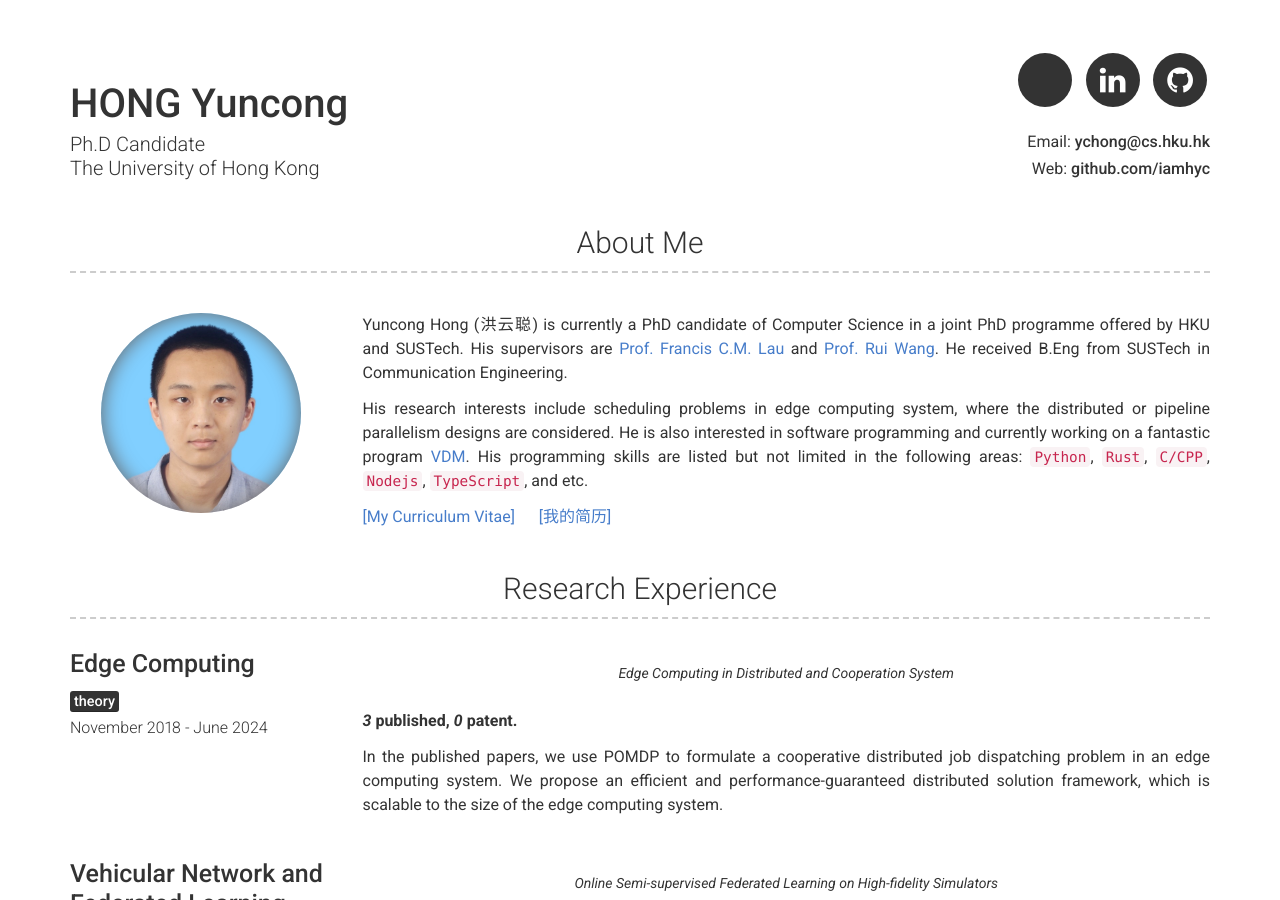
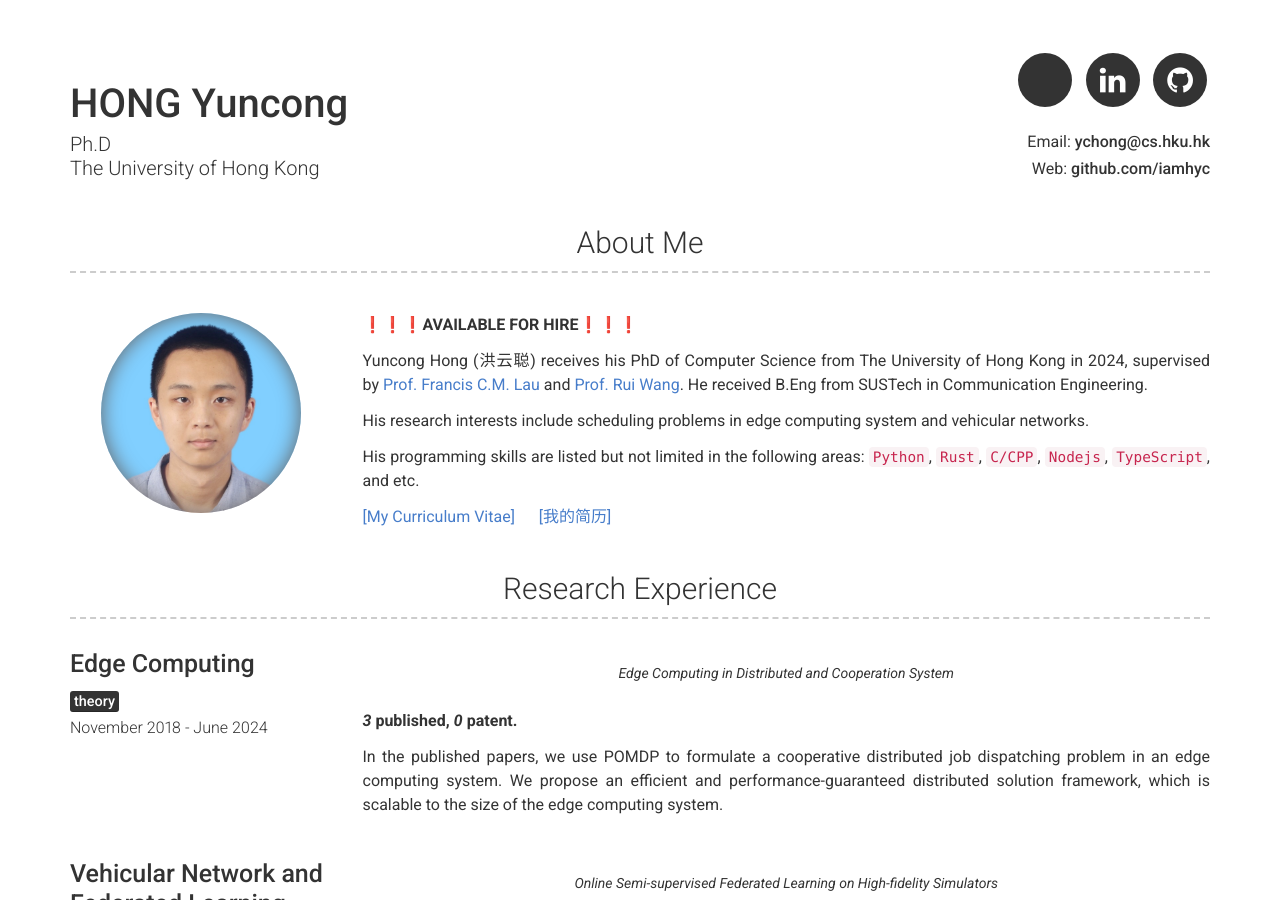
Before and after one commit to iamhyc/resume, a Jekyll site: the page built from index.md, in a window 1280 px wide and 900 px high. Built offline with Jekyll 4.4.1, drawn with Linux system fonts in a browser that asks for light colours; comment, search, counter and statistics services are not loaded; a style sheet for code colours, icons or effects is not loaded; some of the changed text lies outside the part shown.

Commit message:
temp 0516-2256

```diff
--- a/_config.yml
+++ b/_config.yml
@@ -11,7 +11,7 @@ title: 洪云聪-HONG Yuncong-Yuncong Hong # title of the homepage
 
 # Personal info
 name: HONG Yuncong
-job_title: Ph.D Candidate
+job_title: Ph.D
 company: The University of Hong Kong
 address: 1088 Xueyuan Avenue, Shenzhen 518055, P.R. China
 email: ychong@cs.hku.hk
@@ -27,12 +27,13 @@ linkedin_username: yuncong-hong-46a3aa172
 about_title: About Me
 about_profile_image: images/BZ1808231652543091.jpg
 about_content: | # this will include new lines to allow paragraphs
-  Yuncong Hong (洪云聪) is currently a PhD candidate of Computer Science in a joint PhD programme offered by HKU and SUSTech.
-  His supervisors are [Prof. Francis C.M. Lau](http://www.cs.hku.hk/~fcmlau) and [Prof. Rui Wang](https://eee.sustech.edu.cn/p/wangrui/).
+  ❗❗❗**AVAILABLE FOR HIRE**❗❗❗
+
+  Yuncong Hong (洪云聪) receives his PhD of Computer Science from The University of Hong Kong in 2024, supervised by [Prof. Francis C.M. Lau](http://www.cs.hku.hk/~fcmlau) and [Prof. Rui Wang](https://eee.sustech.edu.cn/p/wangrui).
   He received B.Eng from SUSTech in Communication Engineering.
 
-  His research interests include scheduling problems in edge computing system, where the distributed or pipeline parallelism designs are considered.
-  He is also interested in software programming and currently working on a fantastic program [VDM](https://github.com/VDM-Maintainer-Group/virtual-domain-manager).
+  His research interests include scheduling problems in edge computing system and vehicular networks.
+
   His programming skills are listed but not limited in the following areas: `Python`, `Rust`, `C/CPP`, `Nodejs`, `TypeScript`, and etc.
 
   [[My Curriculum Vitae]](assets/ychong_resume.pdf) &emsp; [[我的简历]](assets/ychong_resume_cn.pdf)
@@ -47,7 +48,9 @@ publication_content: | # Markdownify area
 
   [2] **Y. Hong**, B. Lv, R. Wang, H. Tan, Z. Han, F. C. M. Lau, ``[Distributed Job Dispatching in Edge Computing Networks with Random Transmission Latency: A Low-Complexity POMDP Approach](https://ieeexplore.ieee.org/document/9509750),'' in IEEE Internet of Things Journal, doi: 10.1109/JIOT.2021.3103798.
 
-  [3] L. Zhou, **Y. Hong**, S. Wang, R. Han, D. Li, R. Wang, and Q. Hao, "[Learning centric wireless resource allocation for edge computing: Algorithm and experiment](https://ieeexplore.ieee.org/document/9307274)," IEEE Transactions on Vehicular Technology, Jan. 2021.
+  [3] **Y. Hong**, B. Lv, S. Wang, H. Tan, F. C. M. Lau, ``FedCars: A Data-Driven Uplink Scheduling Framework for Efficient In-Vehicle Federated Edge Learning,'' Submitted to IEEE Transactions on Vehicular Technology, 2024.
+
+  [4] L. Zhou, **Y. Hong**, S. Wang, R. Han, D. Li, R. Wang, and Q. Hao, "[Learning centric wireless resource allocation for edge computing: Algorithm and experiment](https://ieeexplore.ieee.org/document/9307274)," IEEE Transactions on Vehicular Technology, Jan. 2021.
 
 # Projects Section
 projects_title: Projects #(Use this to override about projects section title)
```
